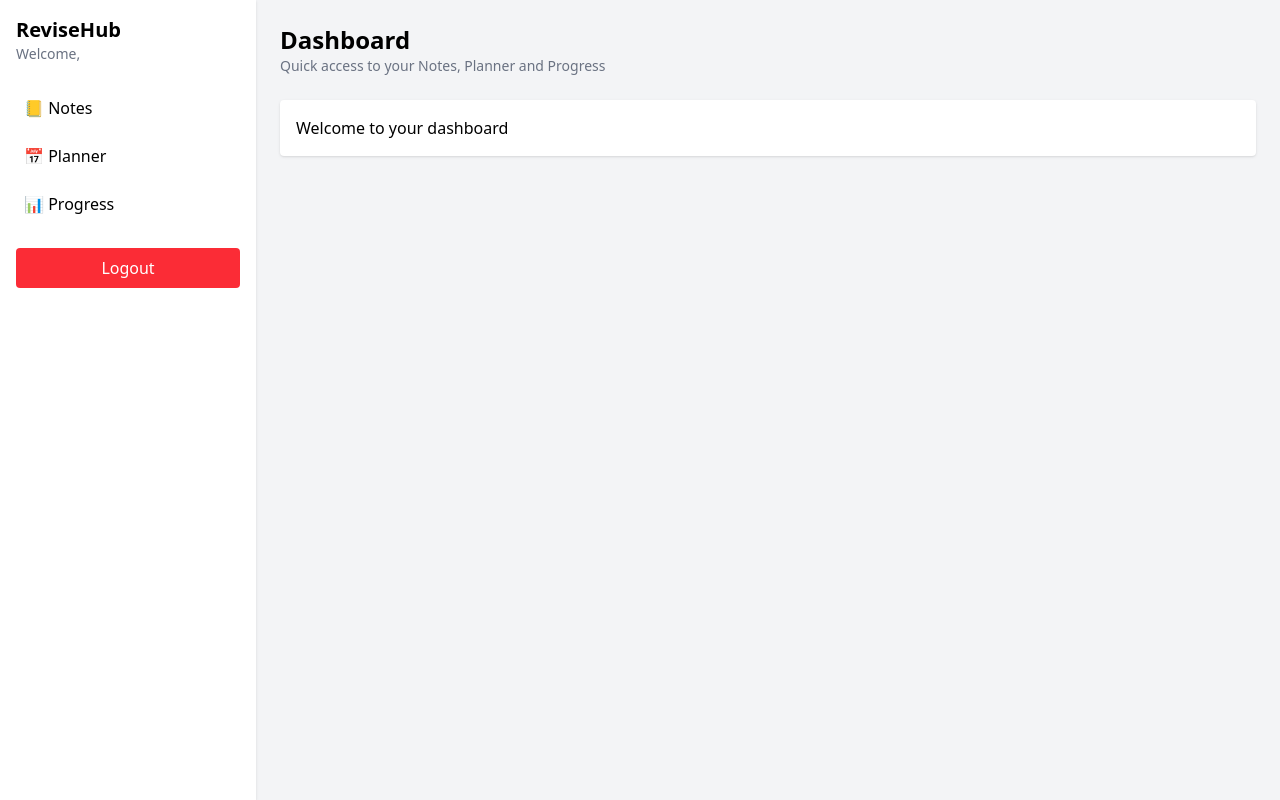
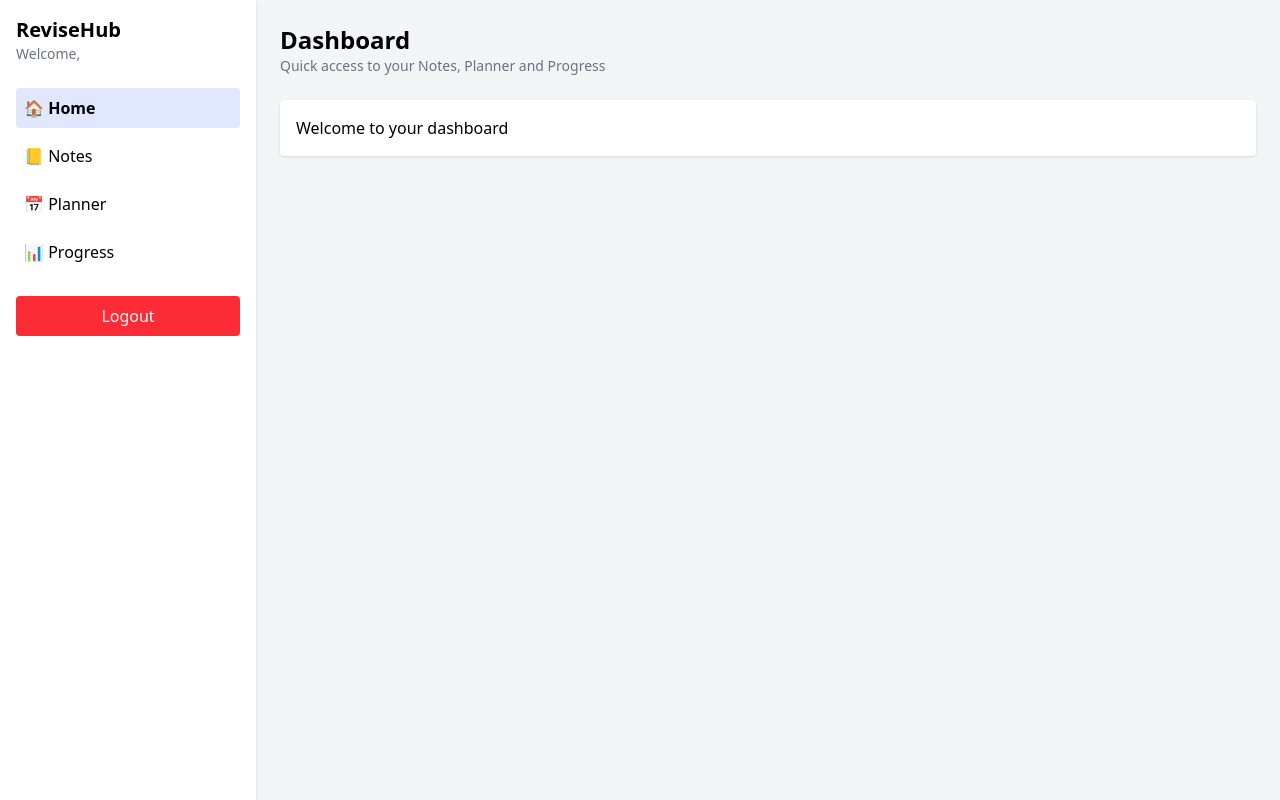
Before and after one commit to Faizan-9077/reviseHub, a React (Vite) app in the folder frontend/: page /dashboard in a window 1280 px wide. Built offline with nearby package versions, Linux system fonts and the light colour scheme; no server answers; sample sign-in values are in the browser's storage.

Commit message:
Add Home tab to dashboard navigation

```diff
--- a/frontend/src/components/DashboardLayout.jsx
+++ b/frontend/src/components/DashboardLayout.jsx
@@ -63,6 +63,15 @@ export default function DashboardLayout() {
 
         <nav className="space-y-2">
           <NavLink
+            to="/dashboard"
+            end
+            className={({ isActive }) =>
+              `block p-2 rounded ${isActive ? "bg-indigo-100 font-semibold" : "hover:bg-gray-50"}`
+            }
+          >
+            🏠 Home
+          </NavLink>
+          <NavLink
             to="/dashboard/notes"
             className={({ isActive }) =>
               `block p-2 rounded ${isActive ? "bg-indigo-100 font-semibold" : "hover:bg-gray-50"}`
```
